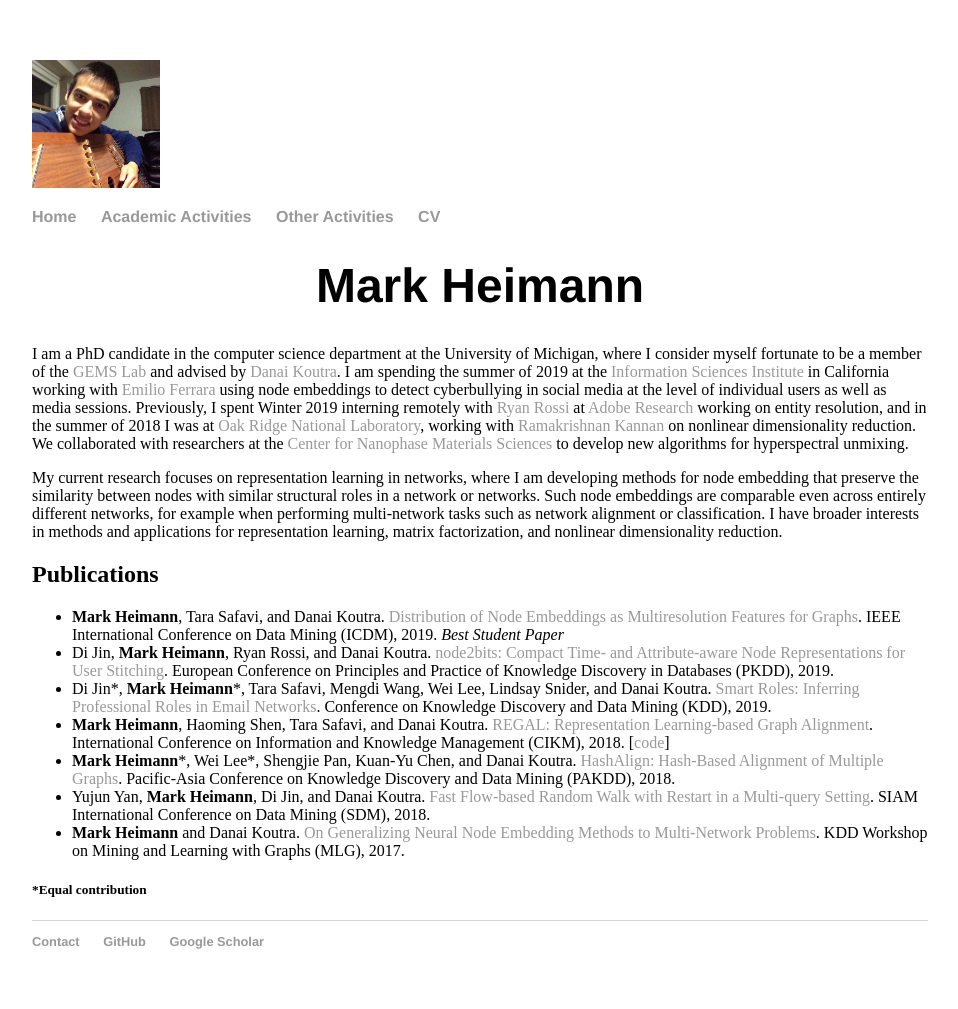
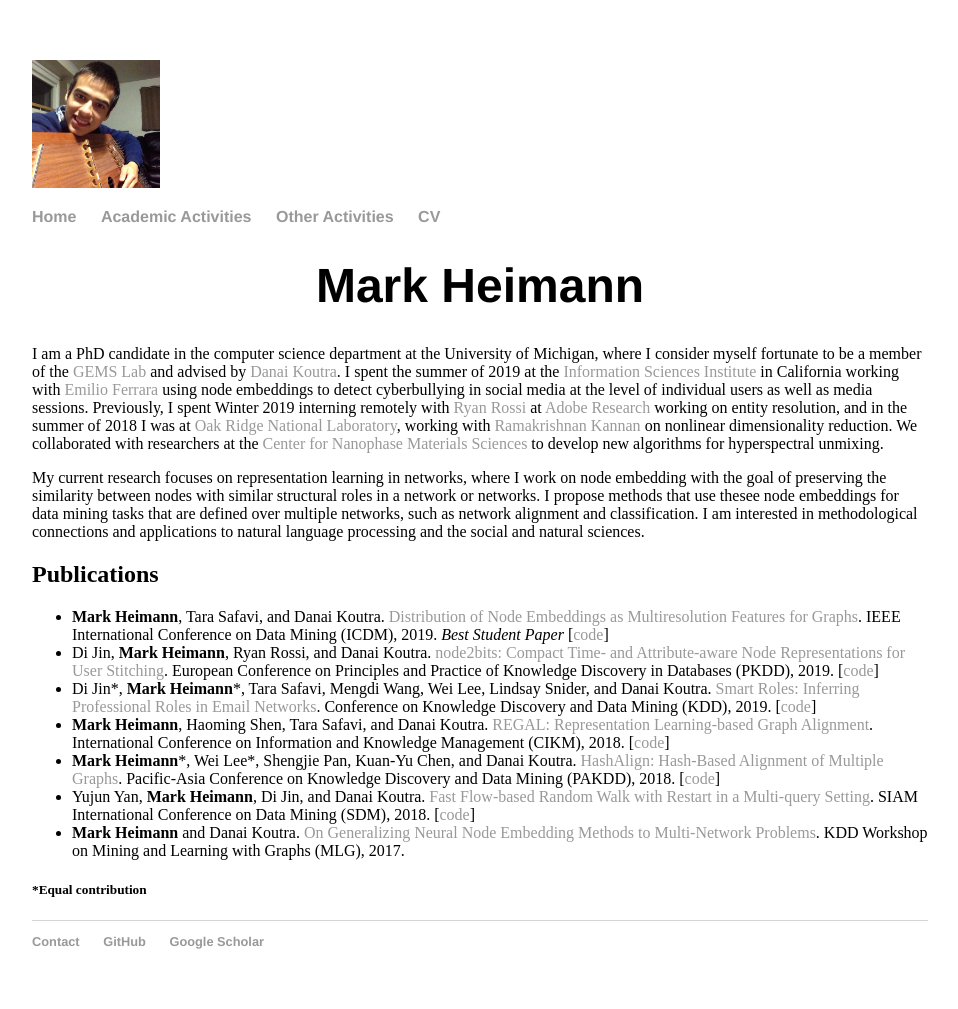
Before and after one commit to markheimann/markheimann.github.io, a Jekyll site: the page built from index.html, in a window 1280 px wide. Shown: the whole page, without its empty margins (160-1118 px from the left). Built offline with Jekyll 4.4.1, drawn with Linux system fonts in a browser that asks for light colours.

Commit message:
add code links, update description

```diff
--- a/index.html
+++ b/index.html
@@ -4,11 +4,11 @@ title: Mark Heimann
 ---
 <div class="blurb">
   <p>
-    I am a PhD candidate in the computer science department at the University of Michigan, where I consider myself fortunate to be a member of the <a href="https://gemslab.github.io/">GEMS Lab</a> and advised by <a href="http://web.eecs.umich.edu/~dkoutra">Danai Koutra</a>. I am spending the summer of 2019 at the <a href="https://www.isi.edu/">Information Sciences Institute</a> in California working with <a href="http://www.emilio.ferrara.name/">Emilio Ferrara</a> using node embeddings to detect cyberbullying in social media at the level of individual users as well as media sessions.  Previously, I spent Winter 2019 interning remotely with <a href="http://ryanrossi.com/">Ryan Rossi</a> at <a href="https://research.adobe.com/">Adobe Research</a> working on entity resolution, and in the summer of 2018 I was at <a href="https://www.ornl.gov/">Oak Ridge National Laboratory</a>, working with <a href="https://www.ornl.gov/staff-profile/ramakrishnan-ramki-kannan">Ramakrishnan Kannan</a> on nonlinear dimensionality reduction.  We collaborated with researchers at the <a href="https://www.ornl.gov/facility/cnms">Center for Nanophase Materials Sciences</a> to develop new algorithms for hyperspectral unmixing.
+    I am a PhD candidate in the computer science department at the University of Michigan, where I consider myself fortunate to be a member of the <a href="https://gemslab.github.io/">GEMS Lab</a> and advised by <a href="http://web.eecs.umich.edu/~dkoutra">Danai Koutra</a>. I spent the summer of 2019 at the <a href="https://www.isi.edu/">Information Sciences Institute</a> in California working with <a href="http://www.emilio.ferrara.name/">Emilio Ferrara</a> using node embeddings to detect cyberbullying in social media at the level of individual users as well as media sessions.  Previously, I spent Winter 2019 interning remotely with <a href="http://ryanrossi.com/">Ryan Rossi</a> at <a href="https://research.adobe.com/">Adobe Research</a> working on entity resolution, and in the summer of 2018 I was at <a href="https://www.ornl.gov/">Oak Ridge National Laboratory</a>, working with <a href="https://www.ornl.gov/staff-profile/ramakrishnan-ramki-kannan">Ramakrishnan Kannan</a> on nonlinear dimensionality reduction.  We collaborated with researchers at the <a href="https://www.ornl.gov/facility/cnms">Center for Nanophase Materials Sciences</a> to develop new algorithms for hyperspectral unmixing.
   </p>
 
 <p>
-    My current research focuses on representation learning in networks, where I am developing methods for node embedding that preserve the similarity between nodes with similar structural roles in a network or networks.  Such node embeddings are comparable even across entirely different networks, for example when performing multi-network tasks such as network alignment or classification.  I have broader interests in methods and applications for representation learning, matrix factorization, and nonlinear dimensionality reduction.
+    My current research focuses on representation learning in networks, where I work on node embedding with the goal of preserving the similarity between nodes with similar structural roles in a network or networks.  I propose methods that use thesee node embeddings for data mining tasks that are defined over multiple networks, such as network alignment and classification.  I am interested in methodological connections and applications to natural language processing and the social and natural sciences.
 
 </p>
 
@@ -51,13 +51,13 @@ title: Mark Heimann
 <h2>Publications</h2>
 <div class="blurb">
 <ul>
-  <li> <b>Mark Heimann</b>, Tara Safavi, and Danai Koutra.  <a href="papers/19ICDM_RGM.pdf">Distribution of Node Embeddings as Multiresolution Features for Graphs</a>. IEEE International Conference on Data Mining (ICDM), 2019. <em>Best Student Paper</em>
+  <li> <b>Mark Heimann</b>, Tara Safavi, and Danai Koutra.  <a href="papers/19ICDM_RGM.pdf">Distribution of Node Embeddings as Multiresolution Features for Graphs</a>. IEEE International Conference on Data Mining (ICDM), 2019. <em>Best Student Paper</em>  [<a href="https://github.com/GemsLab/RGM">code</a>]
 	<li> Di Jin, <b>Mark Heimann</b>, Ryan Rossi, and Danai Koutra.  <a href="papers/19PKDD_node2bits.pdf">node2bits: Compact Time- and Attribute-aware
-Node Representations for User Stitching</a>. European Conference on Principles and Practice of Knowledge Discovery in Databases (PKDD), 2019.
-	<li> Di Jin*, <b>Mark Heimann</b>*, Tara Safavi, Mengdi Wang, Wei Lee, Lindsay Snider, and Danai Koutra.  <a href="papers/19KDD_EMBER.pdf">Smart Roles: Inferring Professional Roles in Email Networks</a>. Conference on Knowledge Discovery and Data Mining (KDD), 2019.
+Node Representations for User Stitching</a>. European Conference on Principles and Practice of Knowledge Discovery in Databases (PKDD), 2019. [<a href="https://github.com/GemsLab/node2bits">code</a>]
+	<li> Di Jin*, <b>Mark Heimann</b>*, Tara Safavi, Mengdi Wang, Wei Lee, Lindsay Snider, and Danai Koutra.  <a href="papers/19KDD_EMBER.pdf">Smart Roles: Inferring Professional Roles in Email Networks</a>. Conference on Knowledge Discovery and Data Mining (KDD), 2019.  [<a href="https://github.com/GemsLab/EMBER">code</a>]
  	<li> <b>Mark Heimann</b>, Haoming Shen, Tara Safavi, and Danai Koutra.  <a href="papers/18CIKM-REGAL.pdf">REGAL: Representation Learning-based Graph Alignment</a>. International Conference on Information and Knowledge Management (CIKM), 2018.  [<a href="https://github.com/GemsLab/REGAL">code</a>]
-	<li> <b>Mark Heimann</b>*, Wei Lee*, Shengjie Pan, Kuan-Yu Chen, and Danai Koutra.  <a href="papers/18PAKDD_HashAlign.pdf">HashAlign: Hash-Based Alignment of Multiple Graphs</a>.  Pacific-Asia Conference on Knowledge Discovery and Data Mining (PAKDD), 2018.
-	<li> Yujun Yan, <b>Mark Heimann</b>, Di Jin, and Danai Koutra.  <a href="papers/18SDM_FlowR.pdf">Fast Flow-based Random Walk with Restart in a Multi-query Setting</a>.  SIAM International Conference on Data Mining (SDM), 2018.
+	<li> <b>Mark Heimann</b>*, Wei Lee*, Shengjie Pan, Kuan-Yu Chen, and Danai Koutra.  <a href="papers/18PAKDD_HashAlign.pdf">HashAlign: Hash-Based Alignment of Multiple Graphs</a>.  Pacific-Asia Conference on Knowledge Discovery and Data Mining (PAKDD), 2018. [<a href="https://github.com/GemsLab/HashAlign">code</a>]
+	<li> Yujun Yan, <b>Mark Heimann</b>, Di Jin, and Danai Koutra.  <a href="papers/18SDM_FlowR.pdf">Fast Flow-based Random Walk with Restart in a Multi-query Setting</a>.  SIAM International Conference on Data Mining (SDM), 2018. [<a href="https://github.com/Yujun-Yan/LINSYS">code</a>]
 <li> <b>Mark Heimann</b> and Danai Koutra. <a href="papers/17MLG_GeneralizingEmbeddings.pdf">On Generalizing Neural Node Embedding Methods to Multi-Network Problems</a>. KDD Workshop on Mining and Learning with Graphs (MLG), 2017.
 </ul>
 
```
